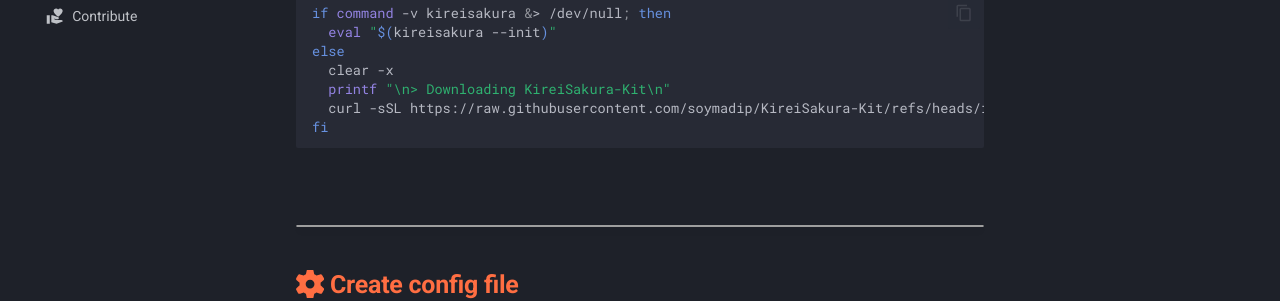
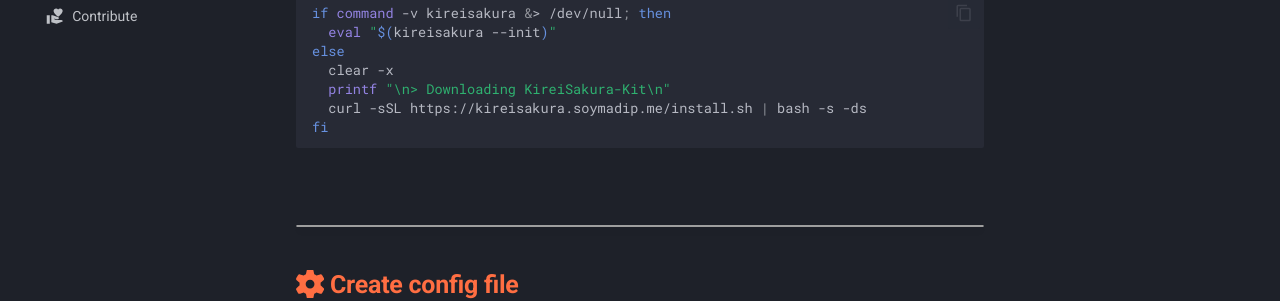
Before and after one commit to soymadip/KireiSakura-Kit, an MkDocs documentation site: the page built from docs/docs/init.md, in a window 1280 px wide and 900 px high, scrolled down 1750 px. Shown: the part 281-582 px from the top of the window. Built offline with MkDocs 1.6.1 and Material for MkDocs 9.7.7, drawn with Linux system fonts in a browser that asks for light colours; plug-ins that fetch from the network failed and are left out; comment, search, counter and statistics services are not loaded; some of the changed lines change nothing that is shown.

````diff
--- a/docs/docs/init.md
+++ b/docs/docs/init.md
@@ -120,7 +120,7 @@
     else
       clear -x
       printf "\n> Downloading KireiSakura-Kit\n"
-      curl -sSL https://raw.githubusercontent.com/soymadip/KireiSakura-Kit/refs/heads/install/install.sh | bash -s -ds
+      curl -sSL https://kireisakura.soymadip.me/install.sh | bash -s -ds
     fi
     ```
 === "Only install in System"
@@ -129,7 +129,7 @@
     - Suitable if only needed to install.
 
     ```bash title="Run this in terminal"
-    curl -L https://raw.githubusercontent.com/soymadip/KireiSakura-Kit/refs/heads/install/install.sh | bash -s
+    curl -L https://kireisakura.soymadip.me/install.sh | bash -s
     ```
 
 <br>
````
Also changed, not shown: Assets/social-card.png (added), 4 other files.
